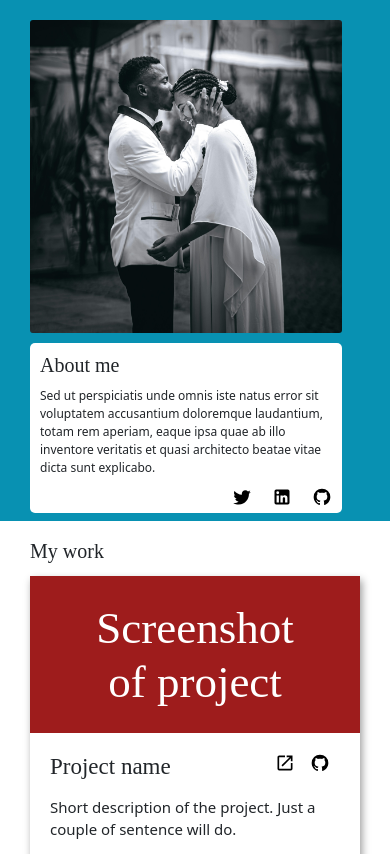
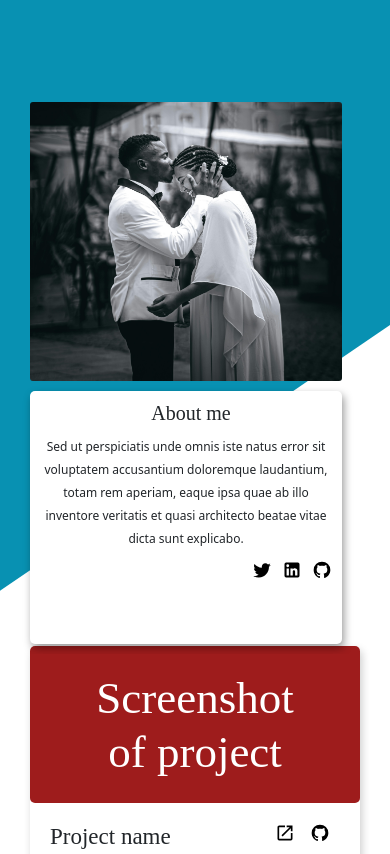
Before and after one commit to vickydollas/codeware_proj1, a plain HTML site: page index.html in a window 390 px wide. Shown: the top 854 px of the page. Drawn offline with nearby package versions, Linux system fonts and the light colour scheme; a web font is replaced by a local one.

Commit message:
styling update

```diff
--- a/index.html
+++ b/index.html
@@ -21,6 +21,7 @@
     <link href="https://fonts.googleapis.com/css2?family=Italianno&family=Playfair+Display:ital,wght@0,400..900;1,400..900&family=Playfair:ital,opsz,wght@0,5..1200,300..900;1,5..1200,300..900&family=Roboto:ital,wght@0,100..900;1,100..900&display=swap" rel="stylesheet">
 </head>
 <body>
+    <div class="testing"></div>
     <div class="container-1">
         <div class="section1">
             <img src="images/wedding 1.jpg" alt="correct path">
--- a/style.css
+++ b/style.css
@@ -5,33 +5,30 @@
     margin: 0;
     padding: 0;
     border: 0; */
-    /* font-size: 100%; */
-    /* font-family: inherit;
-    vertical-align: baseline;
-    box-sizing: border-box; */
+}
+.testing{
+    clip-path: polygon(0 0, 100% 0, 100% 55%, 0% 100%);
+    background-color: #0891b2;
+    height: 100vh;
 }
 /*_______________styling of container 1 */
     .container-1{
     display: flex;
-    /* position: relative; */
-    /* z-index: 1; */
-    /* clip-path: polygon(0 0, 100% 0, 100% 70%, 0% 100%); */
-    background-color: #0891b2;
-    /* transform: skewY(-5deg) */
+    position: absolute;
+    bottom: 70px;
+    z-index: 1;
     align-items: center;
+    overflow: hidden;
 }
 .section1{
     width: 45%;
-    margin: 30px 0 45px 20px;
+    margin: 0px 0 0px 75px;
 }
-.section1 > img { width: 90%; float: right; border-radius: 3px; }
+.section1 > img { width: 100%; float: right; border-radius: 3px;}
 
 .section2{
     width: 55%;
-    /* position: absolute; */
-    /* right: 10px; */
-    /* z-index: 0; */
-    transform-origin: bottom right; /* Adjust as needed */
+    box-shadow: 2px 4px 8px rgba(0, 0, 0, 0.4);
     height: 380px;
     margin: 0 80px 0 0;
     background-color: white;
@@ -48,7 +45,7 @@
     background-color: #ffffff;
     margin: 0 80px 100px 75px;
 }
-.project1, .project2, .project3, .project4, .project5, .project6{box-shadow: 2px 4px 8px rgba(0, 0, 0, 0.4); width: 100%;}
+.project1, .project2, .project3, .project4, .project5, .project6{border-radius: 5px; box-shadow: 2px 4px 8px rgba(0, 0, 0, 0.2); width: 100%;}
 .project1>h1{background-color: #9e1c1c;} .project2>h1{background-color: #c363b4;} .project3>h1{background-color: #7c75ca;}
 .project4>h1{background-color: #d88f39;} .project5>h1{background-color: #5e8f4d;} .project6>h1{background-color: #4ba2d2;}
 .project1>h1, .project2>h1, .project3>h1, .project4>h1, .project5>h1, .project6>h1{
@@ -56,6 +53,7 @@
      align-content: center;
      color: white;
      font-size: 45px;
+     border-radius: 5px;
      font-weight: 100;
      margin-bottom: 20px;
      font-family: playfair;
@@ -83,33 +81,42 @@
 .container-3-sub2 > img{display: block; width: 90%; max-height: 500px;}
 /* _____________________________responsiveness for ipad */
 @media screen and (max-width: 820px) {
-    .container-2{
+    .testing{height: 50vh;}
+    .container-1{
         display: grid;
-        grid-template-columns: 1fr 1fr;
+        grid-template-columns: 1fr;
+        position: absolute;
+        bottom: 600px;
     }
-    .section2{height: 250px;}
-    .section2 > h1{font-size: 35px; margin: 10px 0 0 10px;}
-    .section2 > p{font-size: 18px; margin: 10px 0 0 10px;}
-    .section2 > img{margin: 0 0 0 10px;}
-    .container-3-sub1{margin-top: 100px;}
+    .section1{position: relative; top: 300px; left: 50px;}
+    .section1 > img{ height: 33vh; width: 38em;}
+    .section2{height: 38vh; width: 81%; margin: 0 0px 30px 75px;}
+    .container-2{ display: grid; grid-template-columns: 1fr 1fr;}
+    .section2 > h1{font-size: 35px; margin: 10px 10px 0 400px; text-align: center;}
+    .section2 > p{font-size: 20px; line-height: 32px; margin: 10px 10px 0 420px; text-align: center;}
+    .section2 > img{margin: 10px 23px 0 20px;}
+    .container-3-sub1{margin-top: 100px;}.
 }
 /*________________________________responsiveness for mobile */
 @media screen and (max-width: 480px) {
 /* ______________________________ container1    . */
+    .testing{height: 70vh;}
     .container-1{
         display: grid;
+        position: absolute;
+        bottom: 190px;
         gap: 10px;
         grid-template-columns: 1fr;
         width: 100%;
     }
     .specialText{font-size: 20px; margin: 15px 30px 10px 30px; display: block;}
-    .section1{width: 80%; margin: 20px 0 0 30px;}
-    .section2{width: 80%; margin: 0 0 8px 30px; height: 170px;}
+    .section1{width: 80%; margin: 20px 0 0 30px; position: static;}
+    .section2{ width: 80%; height: 30vh; margin: 0 0 10px 30px; position: static;}
     /* .section2{height: 250px;} */
     .section1 > img{width: 100%;}
     .section2 > h1{font-size: 20px; margin: 10px 0 0 10px;}
-    .section2 > p{font-size: 12px; margin: 10px 10px 0 10px;}
-    .section2 > img{width: 20px; height: 20px; margin: 10px 10px 2px 10px;}
+    .section2 > p{font-size: 12px; line-height: 23px; margin: 10px 10px 0 10px;}
+    .section2 > img{width: 20px; height: 20px; margin: 10px 10px 2px 0px;}
     .container-3-sub1{margin-top: 100px;}
     /* .section2{height: 50px;} */
     /* ________________________________container2 */
```
